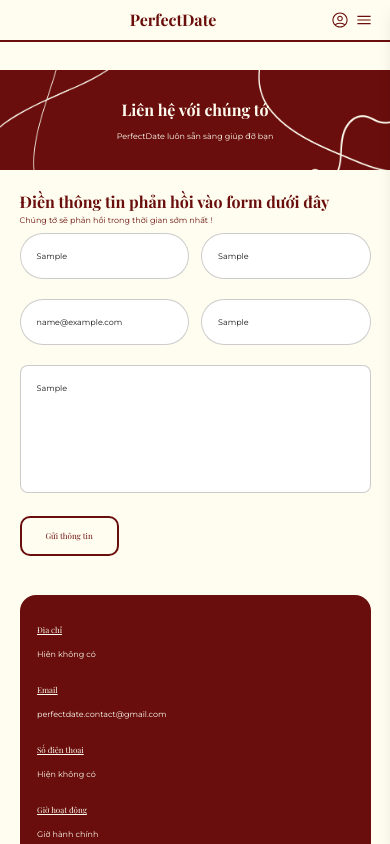
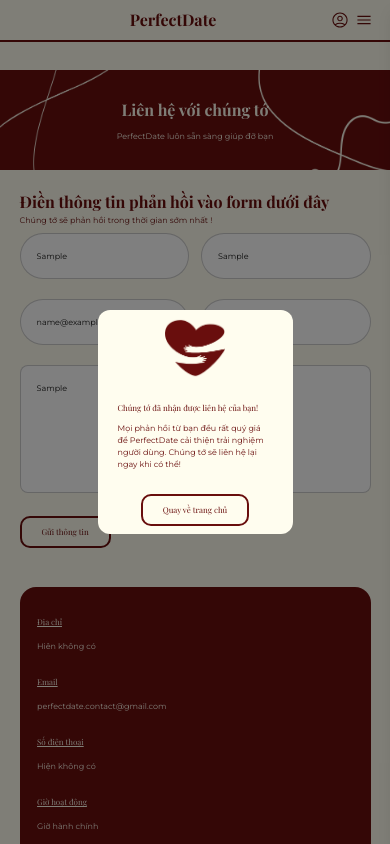
Before and after one commit to mtrine/perfectdate_FE, a Next.js app: page /contact in a window 390 px wide. Both pictures are taken after typing "Sample", "Sample", "name@example.com", "Sample", "Sample" into the empty fields and a click on the button "Gửi thông tin". Shown: the top 844 px of the page. Built offline with nearby package versions, Linux system fonts and the light colour scheme.

Commit message:
aleart when send contact success

```diff
--- a/src/components/Button.tsx
+++ b/src/components/Button.tsx
@@ -13,7 +13,7 @@ export default function Button({ text, onClick, typeButton, type, color="darkRed
     <button
       className={`
         border-2 font-playfair-regular transition-all duration-300 ease-in-out
-        px-6 py-3 md:px-8 md:py-4 lg:px-10 lg:py-5
+        px-5 py-2  sm:px-10 sm:py-5
         ${
           typeButton === "primary"
             ? "rounded-[100%]"
--- /dev/null
+++ b/src/components/user/AlertSendContactSuccess.tsx
@@ -0,0 +1,19 @@
+import Image from "next/image";
+import Heart from "@/assets/images/heart.png";
+import Button from "../Button";
+export default function AlertSendContactSuccess() {
+ return (
+    <div className="flex flex-col justify-center items-center bg-cream rounded-xl w-[50%] sm:w-[30%] px-5 py-2 sm:px-10 sm:py-5 space-y-6">
+    <Image
+    src={Heart}
+    alt="Logo"
+    className="w-[60px] h-[60px] sm:w-[100px] sm:h-[100px] "
+    />
+    <div className="text-darkRed space-y-2 ">
+    <h3 >Chúng tớ đã nhận được liên hệ của bạn!</h3>
+    <p >Mọi phản hồi từ bạn đều rất quý giá để PerfectDate cải thiện trải nghiệm người dùng. Chúng tớ sẽ liên hệ lại ngay khi có thể!</p>
+    </div>
+    <Button text="Quay về trang chủ" typeButton="secondary"  />
+ </div>
+ )
+}
--- a/src/components/user/FormContact.tsx
+++ b/src/components/user/FormContact.tsx
@@ -1,11 +1,12 @@
 "use client";
+import { useState } from "react";
 import { useForm } from "react-hook-form";
 import Input from "./Input";
-import { use } from "react";
 import Button from "../Button";
+import AlertSendContactSuccess from "./AlertSendContactSuccess";
 
 type FormData = {
-   familyName: string;
+    familyName: string;
     givenName: string;
     email: string;
     phone: string;
@@ -27,12 +28,15 @@ export default function FormContact() {
         },
     });
 
+    const [showAlert, setShowAlert] = useState(false);
+
     const onSubmit = (data: FormData) => {
-        console.log("Form data:", data); // Xử lý dữ liệu form ở đây
+        console.log("Form data:", data);
+        setShowAlert(true);
     };
 
     return (
-        <div>
+        <div className="relative"> {/* Thêm relative để alert neo vào đây nếu cần */}
             <form onSubmit={handleSubmit(onSubmit)} className="space-y-5 py-[2%]">
                 <div className="flex gap-3">
                     <Input
@@ -79,8 +83,15 @@ export default function FormContact() {
                     {...register("message", { required: "Nội dung là bắt buộc" })}
                 />
                 {errors.message && <p className="text-red-500">{errors.message.message}</p>}
-                <Button typeButton="secondary" type="submit" text="Gửi thông tin" color="darkRed"  />
+                <Button typeButton="secondary" type="submit" text="Gửi thông tin" color="darkRed" />
             </form>
+
+            {/* Alert đè lên với backdrop */}
+            {showAlert && (
+                <div className="fixed inset-0 bg-black bg-opacity-50 flex items-center justify-center z-50" onClick={() => setShowAlert(false)}>
+                    <AlertSendContactSuccess />
+                </div>
+            )}
         </div>
     );
 }
```
Also changed, not shown: src/assets/images/heart.png (added).
